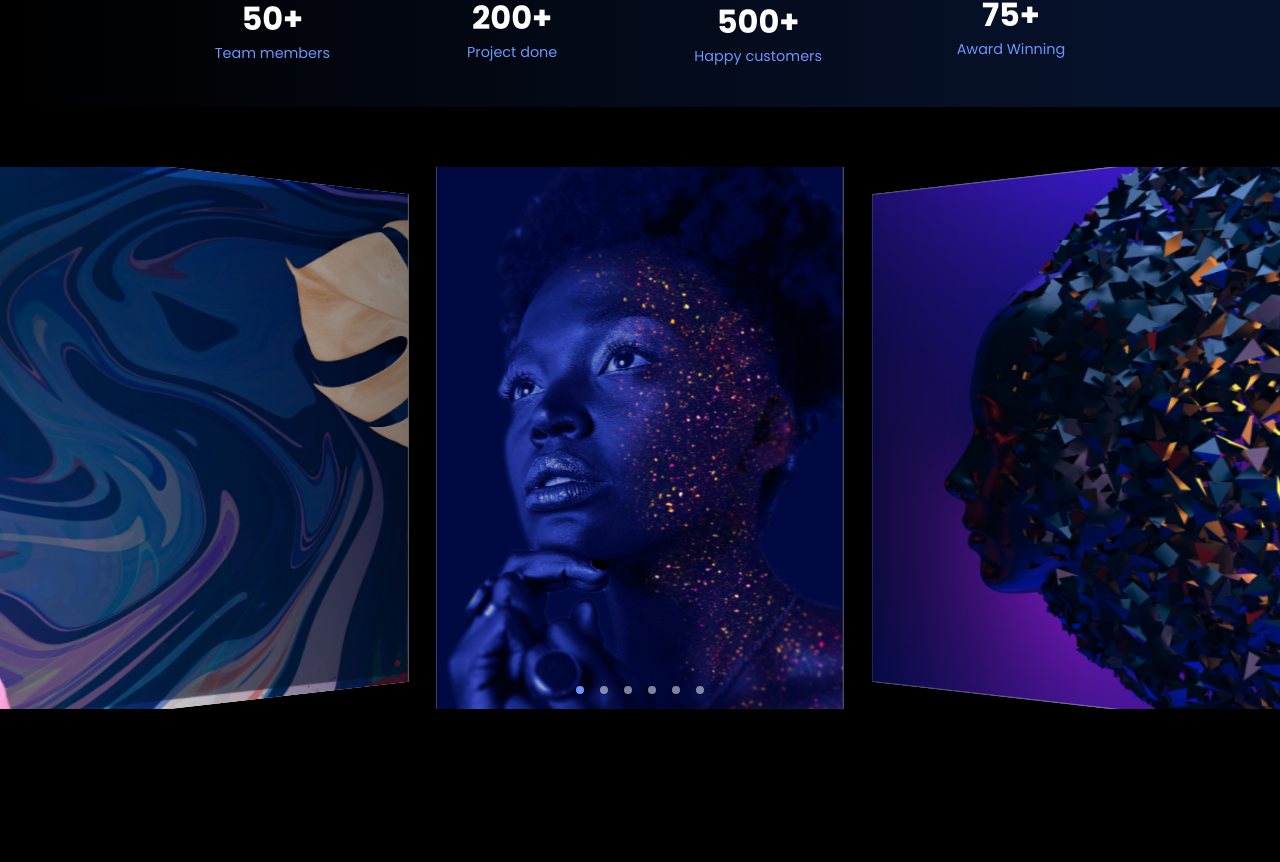
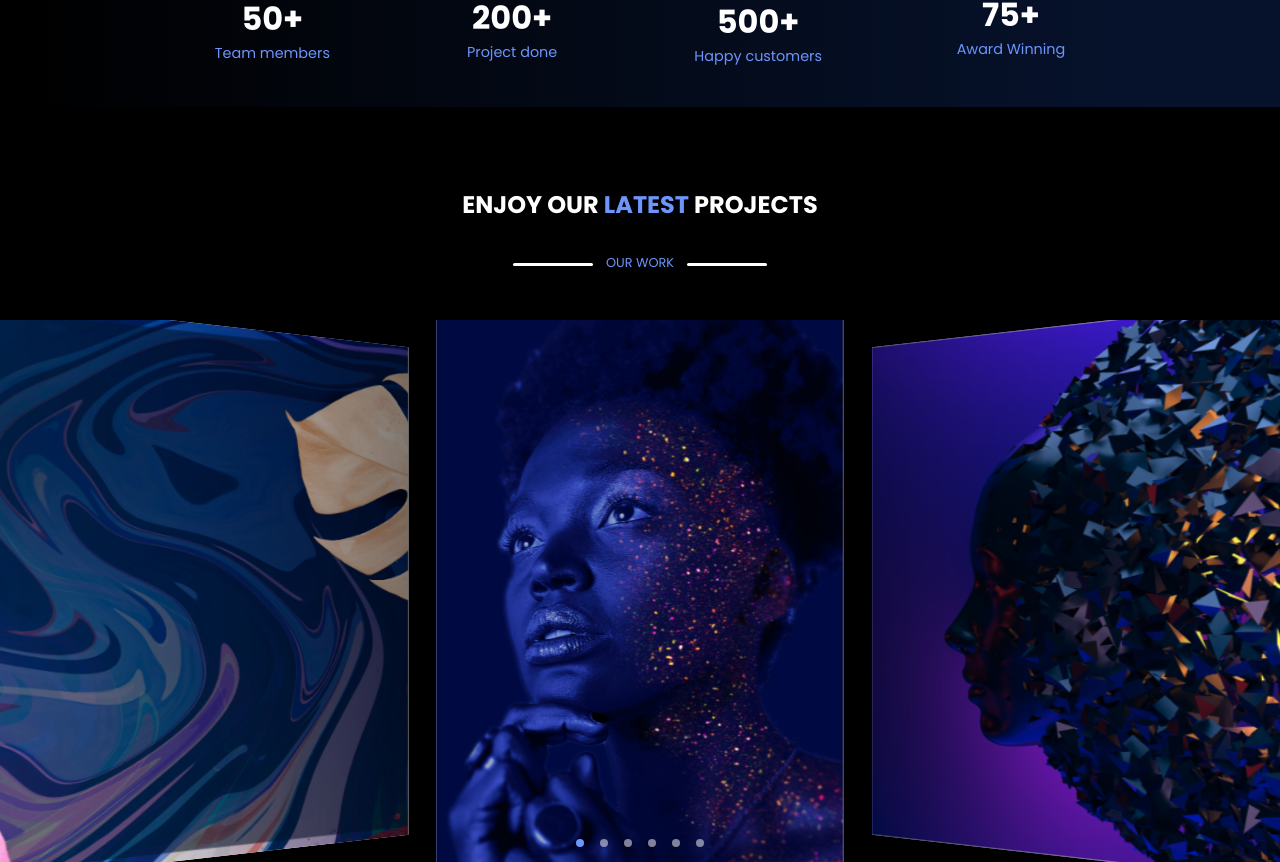
Before and after one commit to yagosantosog/creatic, a React (Create React App) app: page / in a window 1280 px wide. Shown: the part 1670-2532 px from the top of the page. Before the commit the page ends 2379 px from the top, so only its background shows below. Built offline with nearby package versions, Linux system fonts and the light colour scheme.

Commit message:
add title to projects container

```diff
--- a/src/containers/projects/Projects.jsx
+++ b/src/containers/projects/Projects.jsx
@@ -21,8 +21,11 @@ const Projects = () => {
     <div className='creatic__projects'>
       <div className="creatic__projects-container">
         <div className="creatic__projects-container_title">
-          <h2>ENJOY OUR LATEST PROJECTS </h2>
-          <p>OUR WORK</p>
+          <h2>ENJOY OUR <span>LATEST</span> PROJECTS </h2>
+          <div className='bars-support'>
+            <p>OUR WORK</p>
+            </div>
+
         </div>
         <div className="creatic__project-container_slider">
           <Slider images={images}/>
--- a/src/containers/projects/projects.css
+++ b/src/containers/projects/projects.css
@@ -0,0 +1,84 @@
+.creatic__projects-container {
+    text-align: center;
+}
+
+.creatic__projects-container_title {
+    display: flex;
+    flex-direction: column;
+    gap: 2rem;
+    padding: 5rem 0 3rem 0 ;
+}
+
+.creatic__projects-container_title h2 {
+    color: var(--text-color);
+    font-size: 2.4rem;
+}
+
+.creatic__projects-container_title span {
+    color: var(--main-color);
+}
+
+.creatic__projects-container_title p {
+    color: var(--main-color);
+    font-size: 1.2rem;
+}
+
+.bars-support {
+    max-width: fit-content;
+    position: relative;
+    margin: 0 auto;
+}
+
+.creatic__projects-container_title p::before,
+.creatic__projects-container_title p::after {
+    position: absolute;
+    content: '';
+    height: 0.2rem;
+    width: 5rem;
+    background: var(--text-color);
+    top: 50%;
+    border-radius: 0.2rem;
+}
+
+.creatic__projects-container_title p::before{
+    left: -5.8rem;
+
+}
+
+.creatic__projects-container_title p::after{
+    right: -5.8rem;
+}
+
+@media screen and (max-width: 1400px) {
+    .creatic__projects-container_title p{
+        font-size: 0.8rem;
+    }
+
+    .creatic__projects-container_title h2 {
+        font-size: 1.5rem;
+    }
+
+
+}
+
+@media screen and (max-width: 767px) {
+
+    .creatic__projects-container_title h2 {
+        font-size: 1.3rem;
+    }
+
+    .creatic__projects-container_title p::before,
+    .creatic__projects-container_title p::after {
+
+        width: 3.5rem;
+    }
+
+    .creatic__projects-container_title p::before{
+        left: -4rem;
+
+    }
+
+    .creatic__projects-container_title p::after{
+        right: -4rem;
+    }
+    }
```
